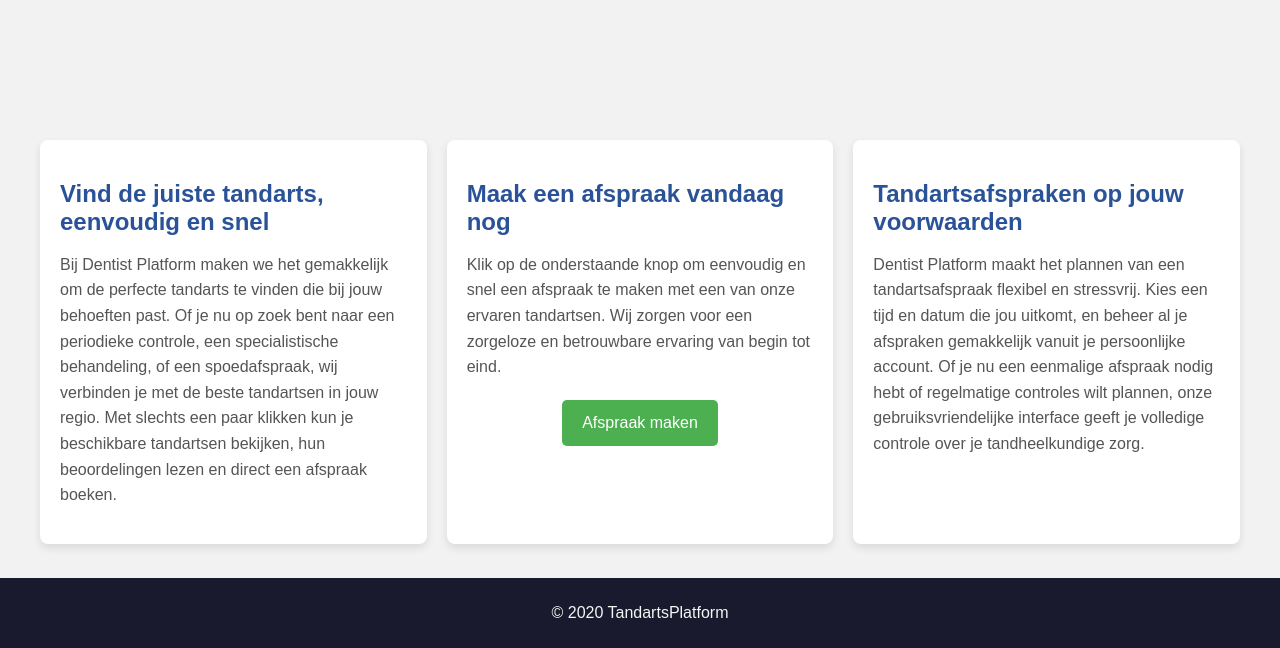
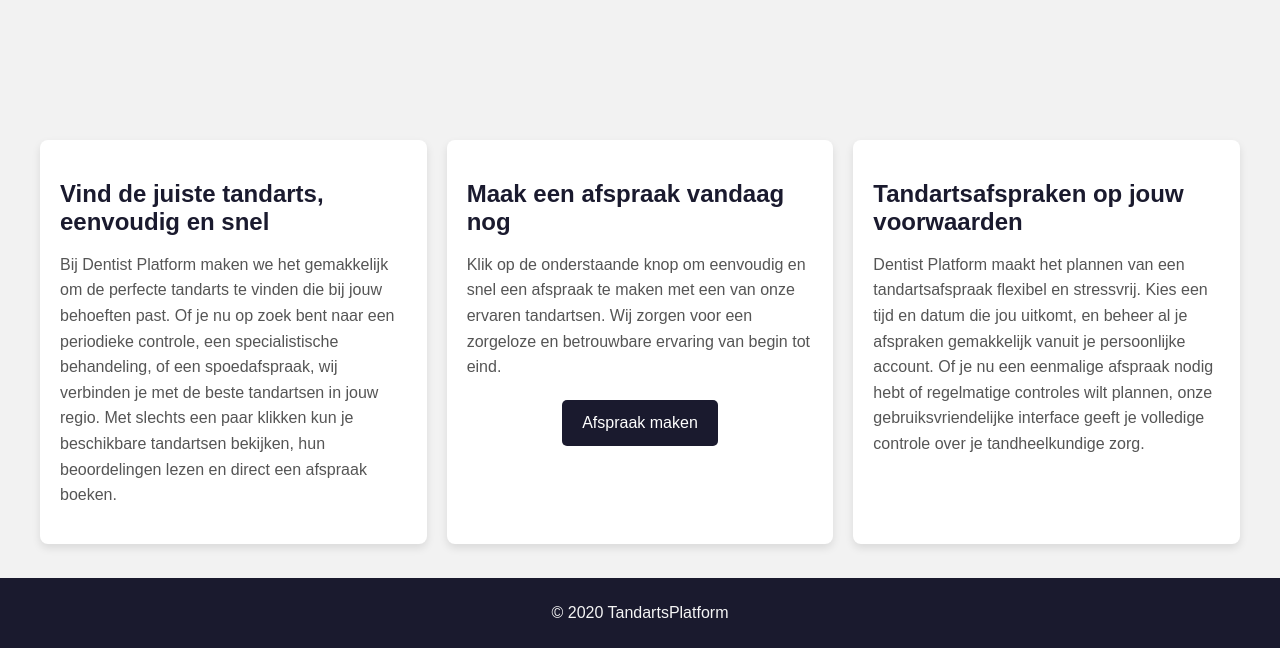
Before and after one commit to Milan9135/BeroepsProjecty3p1, a PHP site: page / in a window 1280 px wide. Shown: the part 152-800 px from the top of the page. Run offline with PHP 8.4, Linux system fonts and the light colour scheme.

Commit message:
pushpull

```diff
--- a/Functions/make_appointment.php
+++ b/Functions/make_appointment.php
@@ -59,7 +59,7 @@ $myDb->execute("INSERT INTO Afspraken (Datum, Tijd, BehandelingenID, userID, tan
         <div class="confirmation-container">
             <h2>Afspraak Bevestiging</h2>
             <p>Afspraak gemaakt op <strong><?php echo htmlspecialchars($date); ?></strong> om <strong><?php echo htmlspecialchars($time); ?></strong> met tandarts <strong><?php echo htmlspecialchars($tandartsNaam); ?></strong>.</p>
-            <a href="index.php" class="button">Terug naar Home</a>
+            <a href="../afspraak_annuleren.php" class="button">Afspraak inzien</a>
         </div>
     </main>
 
--- a/styles/article_styling.css
+++ b/styles/article_styling.css
@@ -25,7 +25,7 @@
 .articles-section article h2 {
     font-size: 1.5rem;
     margin-bottom: 10px;
-    color: #2a5298;
+    color: #1a1a2e;
 }
 
 /* Styling for Paragraph */
--- a/styles/tand.css
+++ b/styles/tand.css
@@ -123,7 +123,7 @@ button[type="submit"]:hover {
 }
 /* Styling for the appointment button */
 .appointment-button {
-    background-color: #4CAF50; /* Groene achtergrondkleur */
+    background-color: #1a1a2e; /* Groene achtergrondkleur */
     color: white; /* Witte tekstkleur */
     padding: 14px 20px; /* Opvulling rondom de tekst */
     text-align: center; /* Tekst centreren */
@@ -135,7 +135,7 @@ button[type="submit"]:hover {
 }
 
 .appointment-button:hover {
-    background-color: #45a049; /* Donkerdere groen bij hover */
+    background-color: #1a6aa0; /* Donkerdere groen bij hover */
 }
 
 /* Button-container stijl */
```
